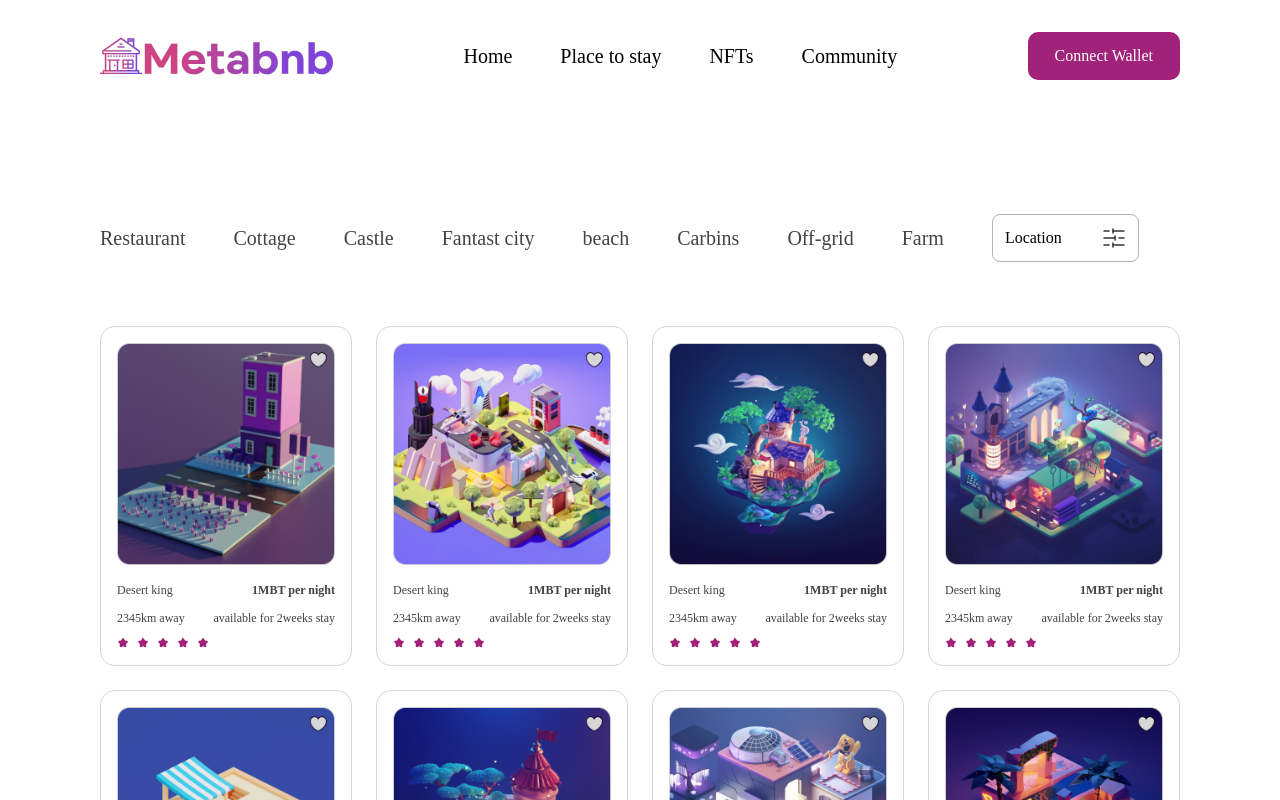
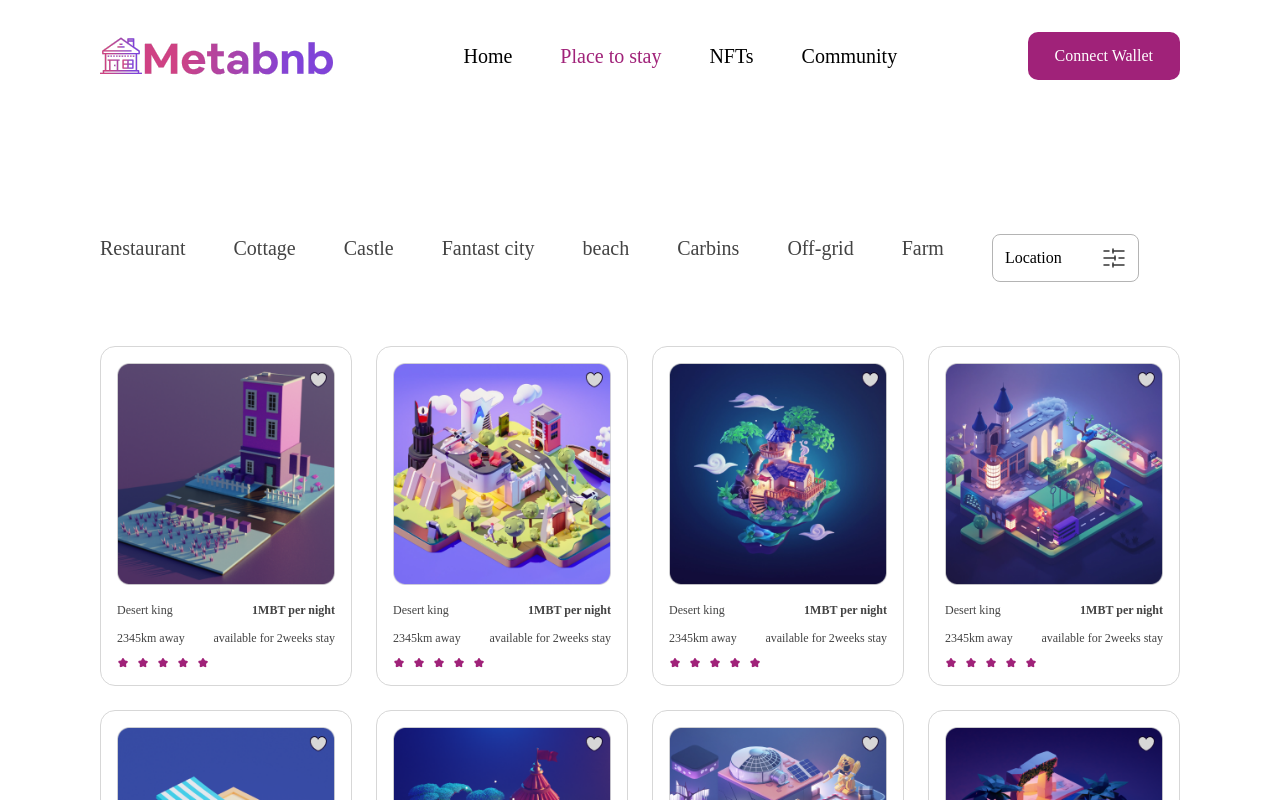
Before and after one commit to swissjake/metabnb, a React (Create React App) app: page /placeToStay in a window 1280 px wide. Shown: the top 800 px of the page. Built offline with nearby package versions, Linux system fonts and the light colour scheme; a web font is replaced by a local one.

Commit message:
correction on mobile

```diff
--- a/src/components/navbar/ExtendedNav.jsx
+++ b/src/components/navbar/ExtendedNav.jsx
@@ -5,11 +5,10 @@ import styles from "./Navbar.module.css";
 
 const ExtendedNav = ({
   navItems,
-  navOpen,
-  setNavOpen,
   openModal,
   setOpenModal,
   navigate,
+  location,
 }) => {
   return (
     <>
@@ -28,7 +27,9 @@ const ExtendedNav = ({
             {navItems?.map((item, i) => (
               <li
                 onClick={() => navigate(item.ref)}
-                className={`${styles.li} cursor-pointer`}
+                className={`${styles.li} ${
+                  location.pathname === item.ref && "text-[#A02279]"
+                } cursor-pointer`}
                 key={i}
               >
                 {item.name}
--- a/src/components/navbar/MobileNav.jsx
+++ b/src/components/navbar/MobileNav.jsx
@@ -41,7 +41,7 @@ const MobileNav = ({
                 setNavOpen(!navOpen);
                 navigate(item.ref);
               }}
-              className=" cursor-pointer"
+              className={` cursor-pointer`}
               key={i}
             >
               {item.name}
@@ -60,7 +60,7 @@ const MobileNav = ({
             style={{
               background: `linear-gradient(90deg, #A02279 11.45%, #A02279 11.45%)`,
             }}
-            className="h-[48px] px-[27px] text-[1rem] rounded-[10px] text-white "
+            className="h-[48px] px-[27px] text-[20px] rounded-[10px] text-white "
           >
             Connect Wallet
           </button>
--- a/src/components/navbar/Navbar.jsx
+++ b/src/components/navbar/Navbar.jsx
@@ -1,5 +1,5 @@
 import React, { useState } from "react";
-import { useNavigate } from "react-router-dom";
+import { useNavigate, useLocation } from "react-router-dom";
 import MobileNav from "./MobileNav";
 import ExtendedNav from "./ExtendedNav";
 
@@ -13,7 +13,7 @@ const Navbar = ({ openModal, setOpenModal }) => {
   const [navOpen, setNavOpen] = useState(false);
   const [sticky, setSticky] = useState(false);
   const navigate = useNavigate();
-
+  const location = useLocation();
   React.useEffect(() => {
     window.addEventListener("scroll", () => {
       if (window.scrollY > 100) setSticky(true);
@@ -38,11 +38,10 @@ const Navbar = ({ openModal, setOpenModal }) => {
         />
         <ExtendedNav
           navItems={navItems}
-          navOpen={navOpen}
-          setNavOpen={setNavOpen}
           openModal={openModal}
           setOpenModal={setOpenModal}
           navigate={navigate}
+          location={location}
         />
       </div>
     </>
--- a/src/pages/PlaceToStay.jsx
+++ b/src/pages/PlaceToStay.jsx
@@ -16,7 +16,7 @@ const PlaceToStay = () => {
   return (
     <section className="mt-[100px]">
       <DefaultLayout>
-        <div className="flex items-center justify-between lg:justify-start mb-[54px] lg:mb-[64px]">
+        <div className="flex items-center justify-between lg:justify-start flex-wrap mb-[54px] lg:mb-[64px]">
           {/* big screen */}
           <div className="hidden lg:inline-flex">
             {places?.map((item, i) => (
@@ -29,7 +29,7 @@ const PlaceToStay = () => {
           {/* small screeen */}
           <div>
             <select
-              className="py-[14px] px-[10px] h-[48px] md:px-[20px] outline-none border border-[#B4B4B4] rounded-[8px] lg:hidden"
+              className="py-[14px] bg-white px-[10px] h-[48px] md:px-[20px] w-[130px] outline-none border border-[#B4B4B4] rounded-[8px] lg:hidden"
               name=""
               id=""
             >
@@ -41,7 +41,7 @@ const PlaceToStay = () => {
             </select>
           </div>
 
-          <div className="flex items-center justify-between md:max-w-[161px] h-[48px] px-[10px] md:px-[20px] lg:px-[12px] border border-[#B4B4B4] rounded-[8px]">
+          <div className="flex items-center justify-between  mt-[20px]   md:max-w-[161px] h-[48px] px-[10px] md:px-[20px] lg:px-[12px] border border-[#B4B4B4] rounded-[8px]">
             <span>Location</span>
             <img className="ml-[40px]" src={location} alt="location" />
           </div>
```
